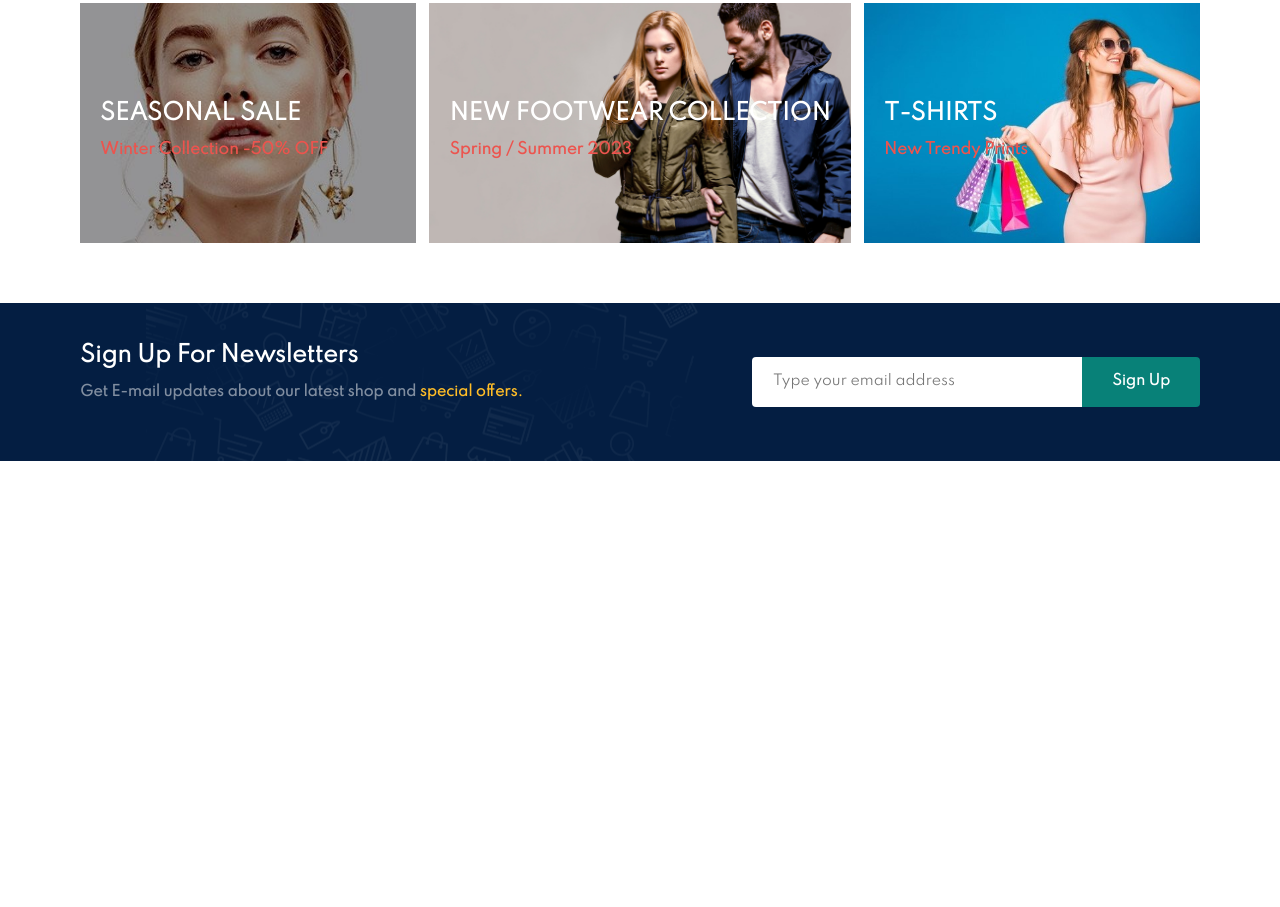
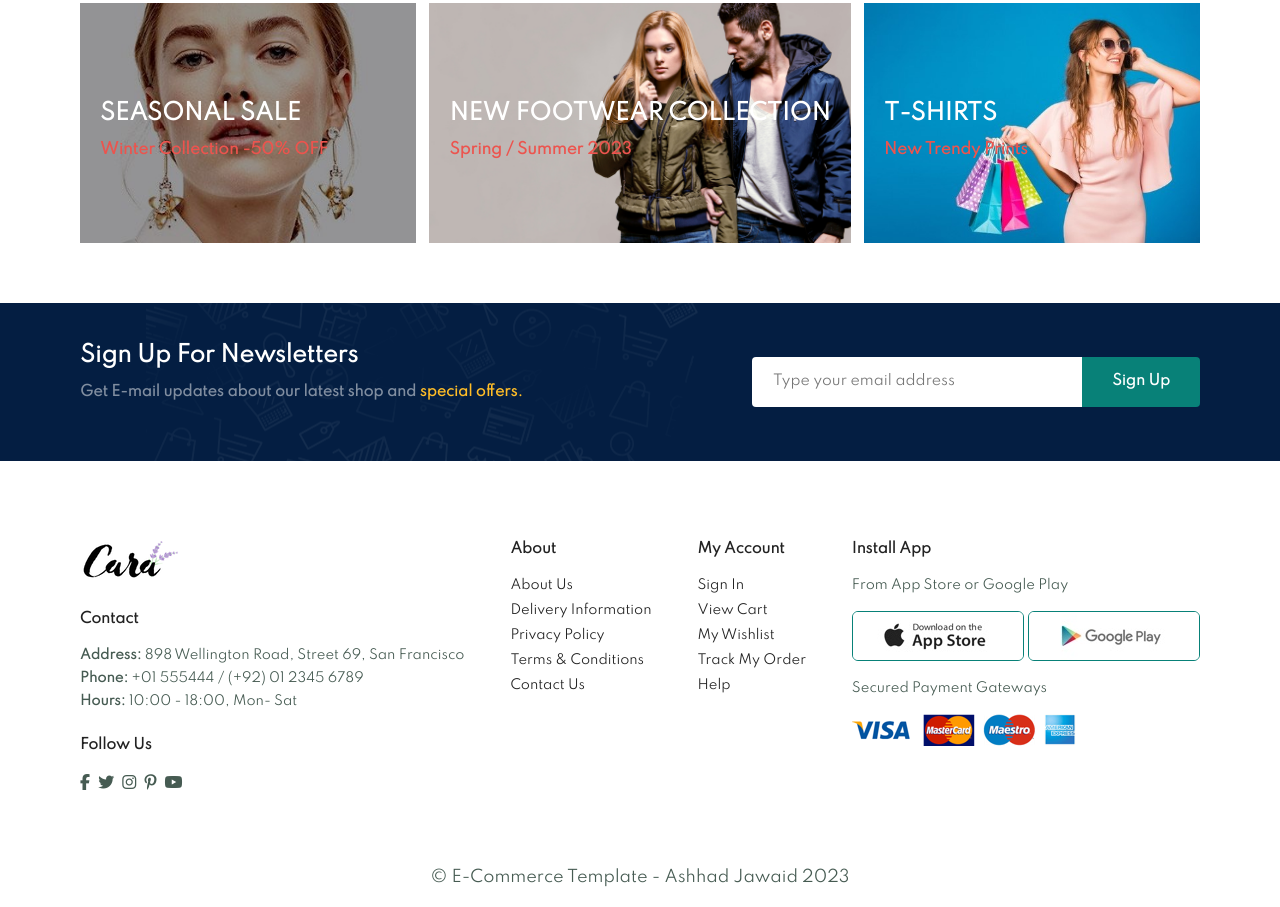
Before and after one commit to ashhadjawaid/E-Commerce-Website, a plain HTML site: page index.html in a window 1280 px wide. Shown: the part 4387-5294 px from the top of the page. Before the commit the page ends 4888 px from the top, so only its background shows below. Drawn offline with Linux system fonts and the light colour scheme.

Commit message:
secondcommit

```diff
--- a/app.js
+++ b/app.js
@@ -0,0 +1,11 @@
+const bar = document.getElementById('bar');
+const nav = document.querySelector('#navbar');
+const active = document.getElementsByClassName('active');
+
+
+if(bar){
+    bar.addEventListener('click', () => {
+        console.log(active);
+        nav.classList.add('active');
+    })
+}
--- a/index.html
+++ b/index.html
@@ -21,6 +21,10 @@
                 <li><a href="contact.html">Contact</a></li>
                 <li><a href="cart.html"><i class="fa-solid fa-cart-shopping"></i></a></li>
             </ul>
+        </div>
+        <div id="mobile">
+            <a href="cart.html"><i class="fa-solid fa-cart-shopping"></i></a>
+            <i id="bar" class="fas fa-outdent"></i>
         </div>
     </section>
 
@@ -376,6 +380,56 @@
         </div>
     </section>
 
+    <footer class="section-p1">
+        <div class="col">
+            <img class="logo" src="Images/logo.png" alt="logo">
+            <h4>Contact</h4>
+            <p><strong>Address:</strong> 898 Wellington Road, Street 69, San Francisco </p>
+            <p><strong>Phone:</strong> +01 555444 / (+92) 01 2345 6789</p>
+            <p><strong>Hours:</strong> 10:00 - 18:00, Mon- Sat</p>
+            <div class="follow">
+                <h4>Follow Us</h4>
+                <div class="icon">
+                    <i class="fab fa-facebook-f"></i>
+                    <i class="fab fa-twitter"></i>
+                    <i class="fab fa-instagram"></i>
+                    <i class="fab fa-pinterest-p"></i>
+                    <i class="fab fa-youtube"></i>
+                </div>
+            </div>
+        </div>
+        <div class="col">
+            <h4>About</h4>
+            <a href="#">About Us</a>
+            <a href="#">Delivery Information</a>
+            <a href="#">Privacy Policy</a>
+            <a href="#">Terms & Conditions</a>
+            <a href="#">Contact Us</a>
+        </div>
+        <div class="col">
+            <h4>My Account</h4>
+            <a href="#">Sign In</a>
+            <a href="#">View Cart</a>
+            <a href="#">My Wishlist</a>
+            <a href="#">Track My Order</a>
+            <a href="#">Help</a>
+        </div>
+
+        <div class="col install">
+            <h4>Install App</h4>
+            <p>From App Store or Google Play</p>
+            <div class="row">
+                <img src="Images/pay/app.jpg" alt="">
+                <img src="Images/pay/play.jpg" alt="">
+            </div>
+            <p>Secured Payment Gateways</p>
+            <img src="Images/pay/pay.png" alt="">
+        </div>
+    </footer>
+    <div class="copyright">
+        <p>&copy E-Commerce Template - Ashhad Jawaid 2023</p>
+    </div>
+
     <script src="https://kit.fontawesome.com/4b161116ed.js" crossorigin="anonymous"></script>
     <script src="app.js"></script>
 </body>
--- a/style.css
+++ b/style.css
@@ -4,7 +4,7 @@
   margin: 0;
   padding: 0;
   box-sizing: border-box;
-  font-family: "Spartan", sans-serif;
+  font-family: 'Spartan', sans-serif;
 }
 
 h1 {
@@ -121,6 +121,11 @@ body{
     position: absolute;
     bottom: -4px;
     left: 20px;
+}
+
+#mobile{
+    display: none;
+    align-items: center;
 }
 
 /* home page */
@@ -456,3 +461,104 @@ body{
     border-top-left-radius: 0;
     border-bottom-left-radius: 0;
 }
+
+footer{
+    display: flex;
+    flex-wrap: wrap;
+    justify-content: space-between;
+}
+
+footer .col{
+    display: flex;
+    flex-direction: column;
+    align-items: flex-start;
+    margin-bottom: 20px;
+}
+
+footer .logo{
+    margin-bottom: 30px;
+}
+
+footer h4{
+    font-size: 14px;
+    margin-bottom: 20px;
+}
+
+footer p{
+    font-size: 13px;
+    margin: 0 0 8px 0;
+}
+
+footer a{
+    font-size: 13px;
+    text-decoration: none;
+    color: #222;
+    margin-bottom: 10px;
+}
+
+footer .follow{
+    margin-top: 20px;
+}
+
+footer .follow i{
+    color: #465b52;
+    padding-right: 4px;
+    cursor: pointer;
+}
+
+footer .install .row img{
+    border: 1px solid #088178;
+    border-radius: 6px;
+}
+
+footer .install img{
+    margin: 10px 0 15px 0;
+}
+
+footer .follow i:hover,
+footer a:hover{
+    color: #088178;
+}
+
+.copyright{
+    width: 100%;
+    text-align: center;
+}
+
+/* Start Media Query */
+
+@media(max-width:799px){
+    #navbar{
+        display: flex;
+        flex-direction: column;
+        align-items: flex-start;
+        justify-content: flex-start;
+        position: fixed;
+        top: 0;
+        right: -300px;
+        height: 100vh;
+        width: 300px;
+        background-color: #E3E6F3;
+        box-shadow: 0 40px 60px rgba(0, 0, 0, 0.1);
+        padding: 80px 0 0 10px;
+    }
+
+    #navbar .active{
+        right: 0;
+    }
+
+    #navbar li{
+        margin-bottom: 25px;
+    }
+
+    #mobile{
+        display: flex;
+        align-items: center;
+    }
+
+    #mobile i{
+        color: #1a1a1a;
+        font-size: 24px;
+        padding-left: 25px;
+    }
+}
```
